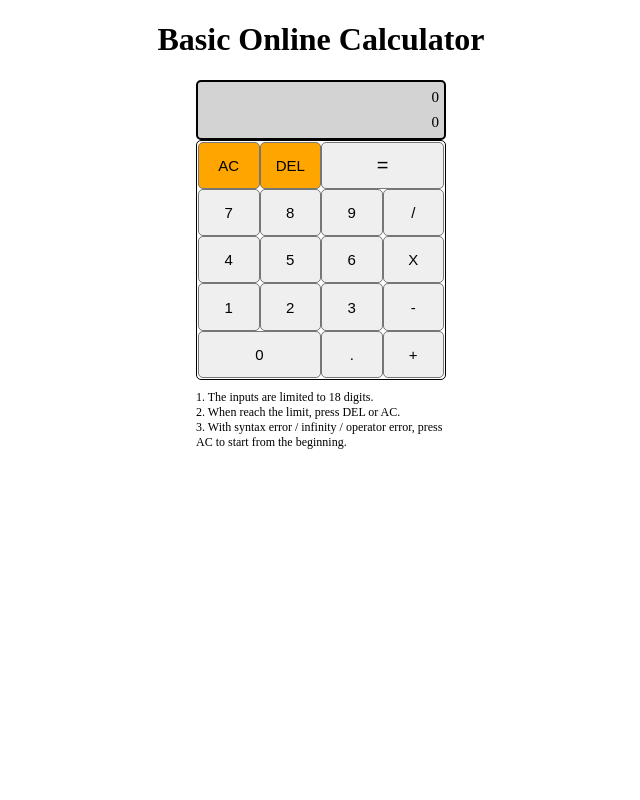
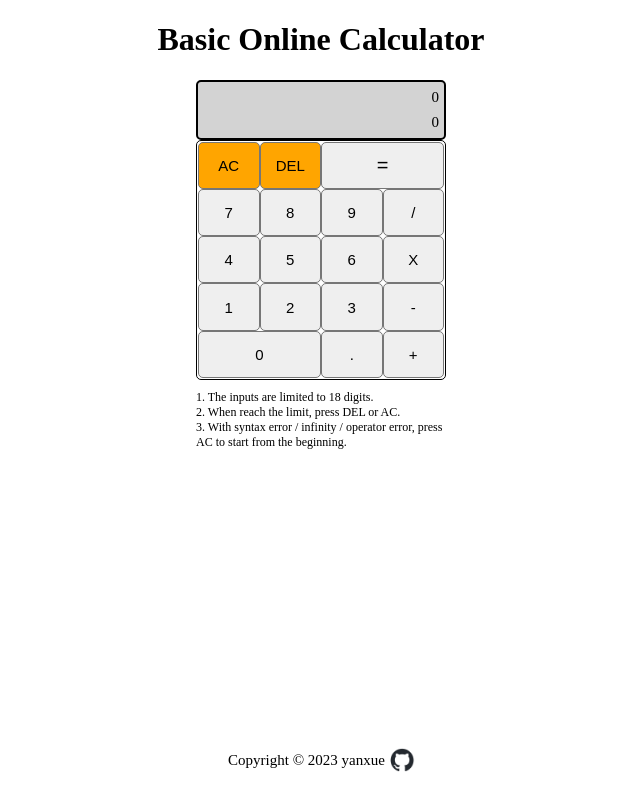
Before and after one commit to yanyukiai/odin-Calculator, a plain HTML site: page index.html in a window 1280 px wide. Shown: the whole page, without its empty margins (319-959 px from the left). Drawn offline with Linux system fonts and the light colour scheme.

Commit message:
Add copywrite footer

```diff
--- a/index.html
+++ b/index.html
@@ -7,7 +7,7 @@
     <script src="javascript.js" defer></script>
     <link rel="stylesheet" href="./style.css" />
   </head>
-  <body>
+  <body class="container">
     <h1 class="header">Basic Online Calculator</h1>
     <div class="calculator">
       <div class="display">
@@ -53,5 +53,22 @@
         the beginning.
       </p>
     </div>
+    <footer class="footer">
+      <p class="copyright">
+        Copyright ©
+        <script>
+          document.write(new Date().getFullYear());
+        </script>
+        yanxue
+      </p>
+      <a
+        href="https://github.com/yanyukiai"
+        target="_blank"
+        rel="noopener noreferrer"
+        class="github-mark"
+      >
+        <img src="./github-mark/github-mark.png" alt="github-mark"
+      /></a>
+    </footer>
   </body>
 </html>
--- a/style.css
+++ b/style.css
@@ -17,7 +17,10 @@ Style Ideas:
 .buttons,
 .buttons-rows,
 .notes,
-.notes-text {
+.notes-text,
+.footer,
+.copyright,
+.github-mark {
   display: flex;
 }
 
@@ -125,3 +128,24 @@ Style Ideas:
   margin: 0;
   font-size: 12px;
 }
+
+.footer {
+  justify-content: center;
+  align-items: center;
+  font-size: 15px;
+  height: 40px;
+  position: absolute;
+  bottom: 0;
+  left: 50%;
+  transform: translate(-50%, -50%);
+}
+
+.github-mark {
+  height: 60%;
+  margin-left: 5px;
+  transition: transform 0.3s;
+}
+
+.github-mark:hover {
+  transform: scale(1.2) rotate(360deg);
+}
```
Also changed, not shown: github-mark/github-mark.png (added).
